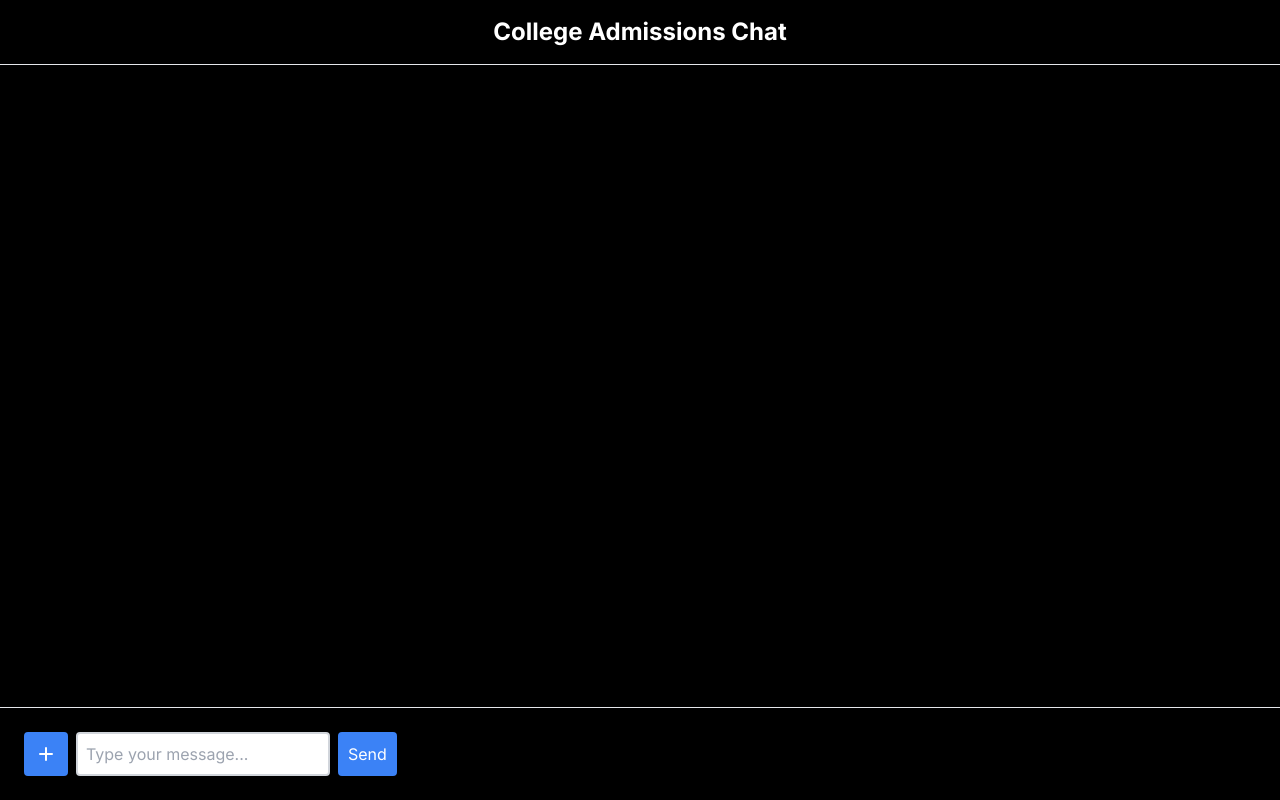
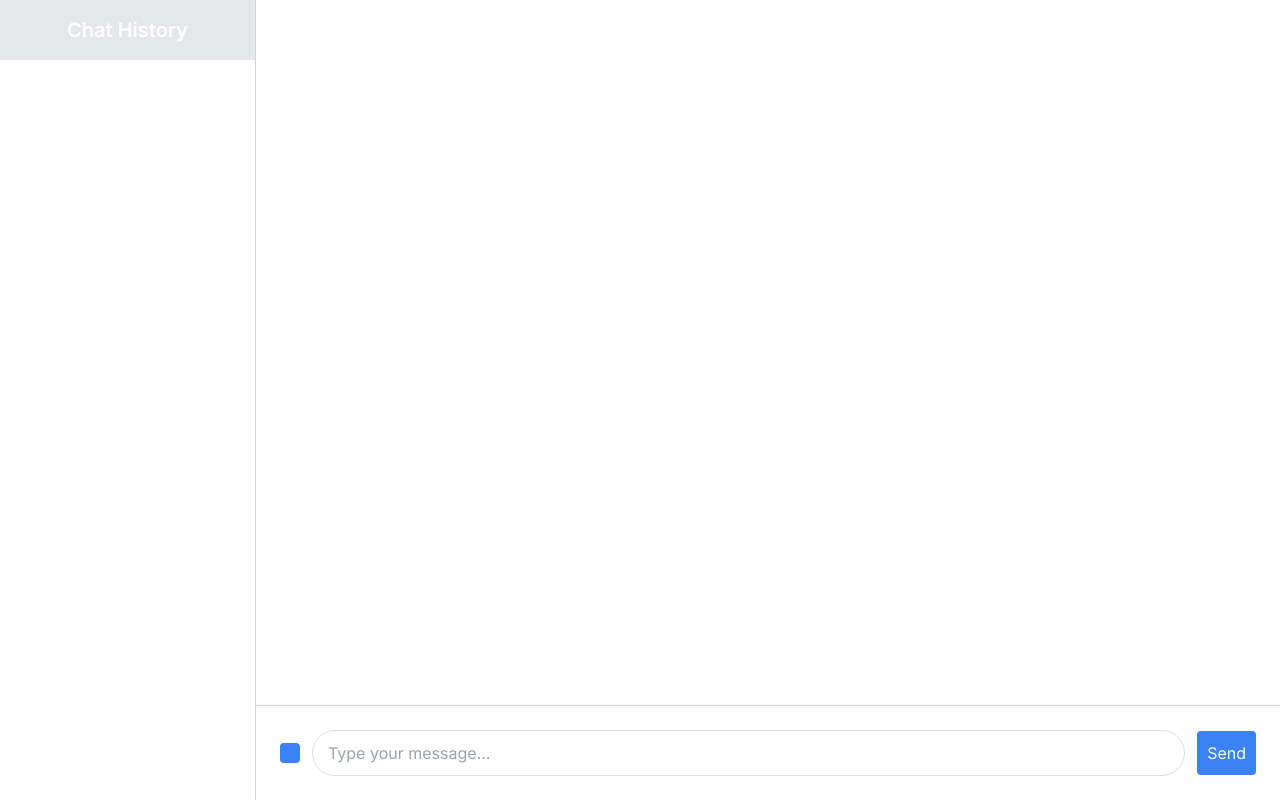
Before and after one commit to davidliaos/Hoya, a Next.js app in the folder frontend/: page / in a window 1280 px wide. Built offline with nearby package versions, Linux system fonts and the light colour scheme.

Commit message:
some ui improvements

```diff
--- a/frontend/app/page.tsx
+++ b/frontend/app/page.tsx
@@ -4,32 +4,42 @@ import Input from '@/components/ui/Input';
 
 export default function Component() {
   return (
-    <div className="flex flex-col h-screen">
-      <header className="flex items-center justify-center px-6 py-4 border-b w-full">
-        <h1 className="text-2xl font-bold text-center">College Admissions Chat</h1>
-      </header>
-      <main className="flex-1 overflow-y-auto p-6 space-y-4">
+    <div className="flex h-screen bg-gray-100">
+      {/* Chat history column */}
+      <aside className="w-1/5 border-r border-gray-300 overflow-y-auto bg-white">
+        <h2 className="text-xl font-semibold text-center p-4 bg-gray-200">Chat History</h2>
+        {/* ... existing chat history content */}
+      </aside>
+
+      {/* Main chat area and footer */}
+      <div className="flex flex-col flex-grow">
+        {/* Chat area */}
+        <main className="overflow-y-auto p-6 space-y-4 flex-grow bg-white">
           {/* Existing chat bubbles */}
           {/* ... existing chat bubble content */}
           {/* More chat bubbles */}
         </main>
-      <footer className="border-t p-6">
-        <form className="flex space-x-2 w-full">
-          <Button className="bg-red-500 text-white rounded-full p-2 flex-shrink-0">
-            <svg
-              className="h-6 w-6"
-              fill="none"
-              stroke="currentColor"
-              viewBox="0 0 24 24"
-              xmlns="http://www.w3.org/2000/svg"
-            >
-              <path strokeLinecap="round" strokeLinejoin="round" strokeWidth={2} d="M12 6v6m0 0v6m0-6h6m-6 0H6"></path>
-            </svg>
+
+        {/* Footer with input and send button */}
+        <footer className="border-t border-gray-300 p-6 bg-white">
+          <form className="flex items-center space-x-3 w-full">
+            {/* Icon button */}
+            <Button className="bg-blue-500 hover:bg-blue-600 text-white rounded-full p-3">
+              {/* SVG icon */}
             </Button>
-          <Input className="flex-1" placeholder="Type your message..." />
-          <Button type="submit" className="flex-shrink-0">Send</Button>
+
+            {/* Message input field */}
+            <div className="flex-grow">
+              <Input style={{ width: '100%', borderRadius: '25px', padding: '10px 15px', border: '1px solid #ddd' }} placeholder="Type your message..." />
+            </div>
+
+            {/* Send button */}
+            <Button type="submit" className="bg-green-500 hover:bg-green-600 text-white rounded-full px-6 py-2">
+              Send
+            </Button>
           </form>
         </footer>
       </div>
+    </div>
   );
 }
```
Also changed, not shown: frontend/app/globals.css (line endings or trailing spaces). Lines whose indentation alone changed are shown as unchanged.
